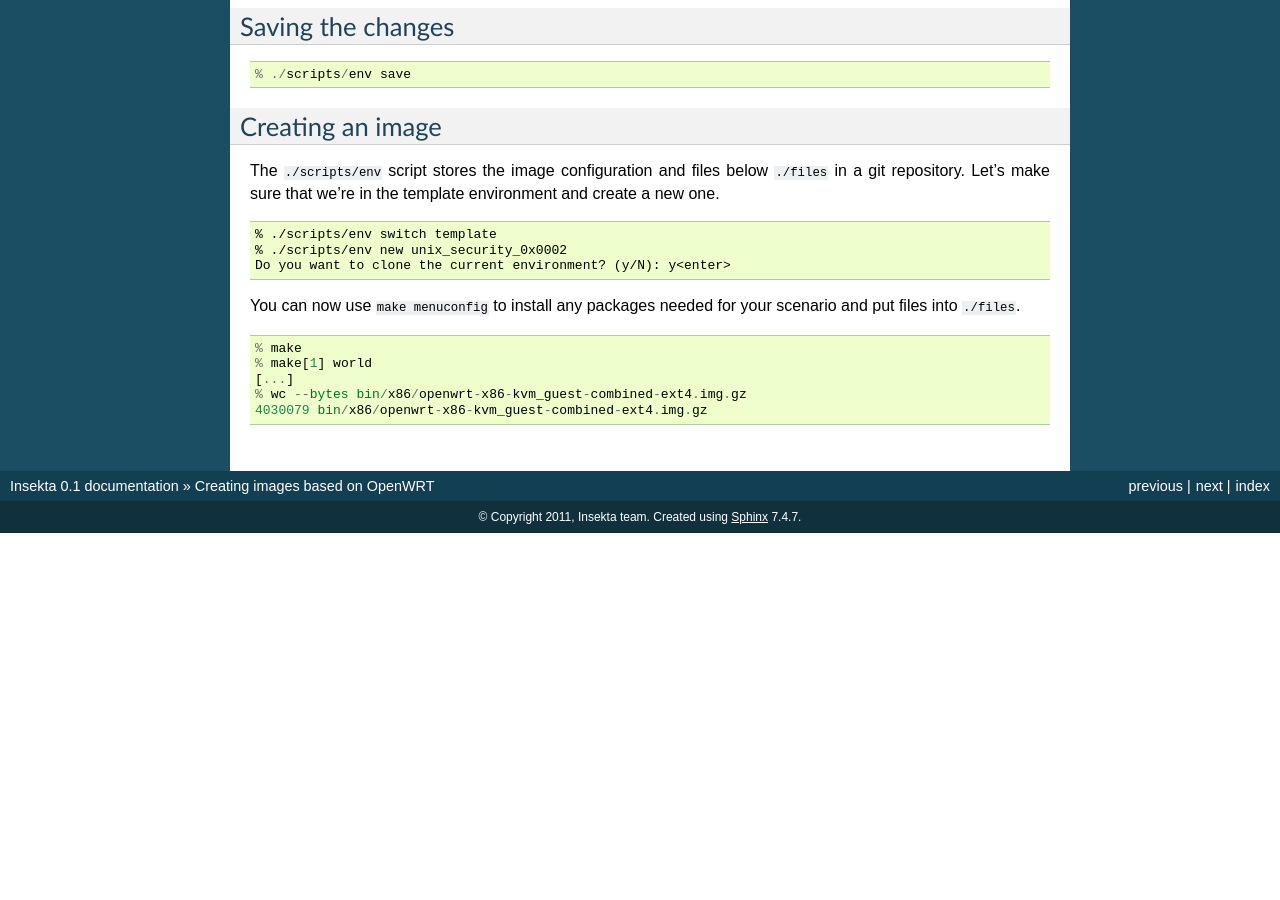
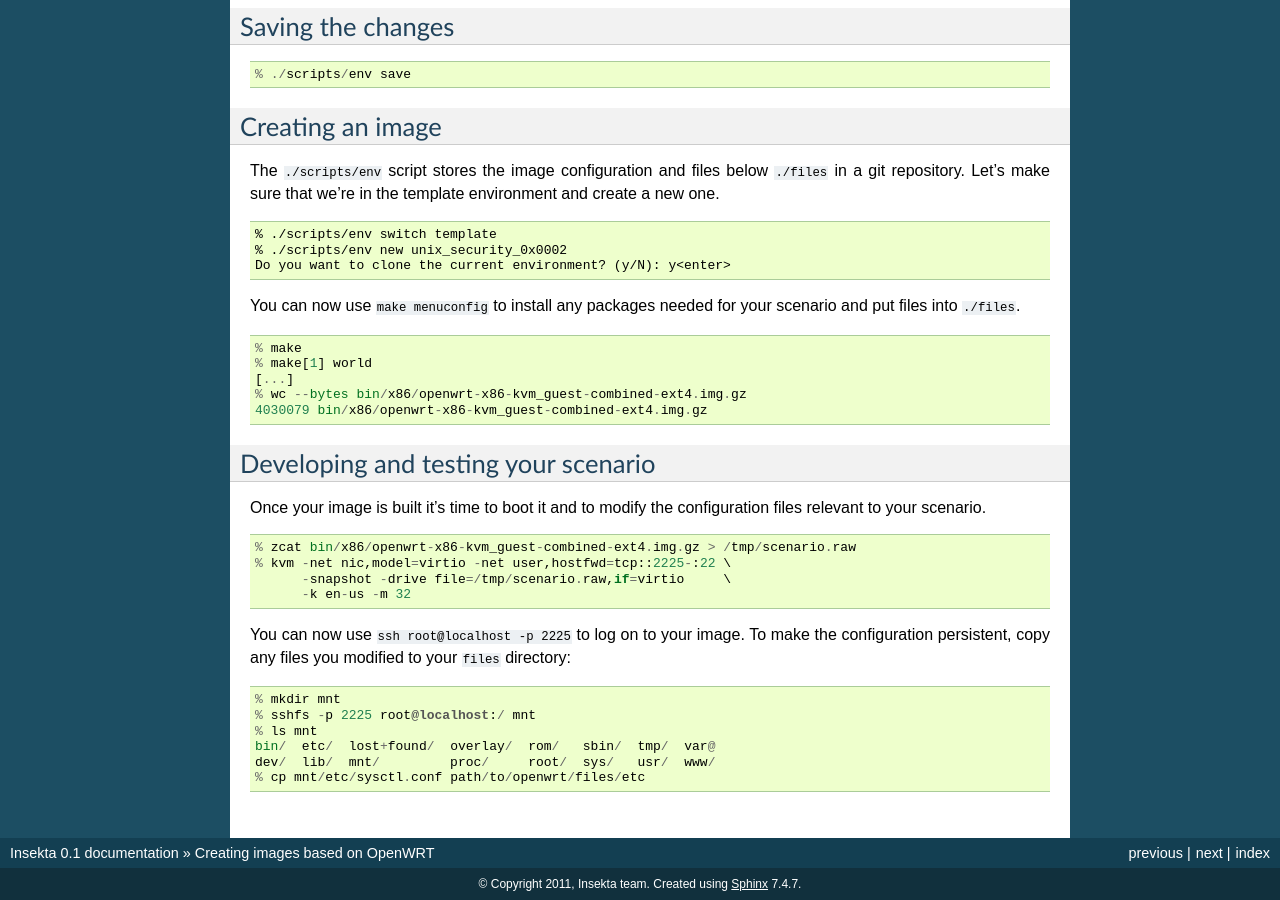
Before and after one commit to teythoon/Insekta, a Sphinx documentation site: the page built from docs/openwrt-images.rst, in a window 1280 px wide and 900 px high, scrolled down 1455 px. Built offline with Sphinx 7.4.7, drawn with Linux system fonts in a browser that asks for light colours; pages that are not in the unit, such as notebooks, are missing from menus; before the commit the page ends 1988 px from its top, so only the background shows below that; some of the changed text lies outside the part shown.

Commit message:
Document how to start the image and make changes persistent
Signed-off-by: Justus Winter <4winter@informatik.uni-hamburg.de>

```diff
--- a/docs/openwrt-images.rst
+++ b/docs/openwrt-images.rst
@@ -119,3 +119,29 @@ your scenario and put files into ``./files``.
    [...]
    % wc --bytes bin/x86/openwrt-x86-kvm_guest-combined-ext4.img.gz
    4030079 bin/x86/openwrt-x86-kvm_guest-combined-ext4.img.gz
+
+Developing and testing your scenario
+------------------------------------
+
+Once your image is built it's time to boot it and to modify the
+configuration files relevant to your scenario.
+
+::
+
+   % zcat bin/x86/openwrt-x86-kvm_guest-combined-ext4.img.gz > /tmp/scenario.raw
+   % kvm -net nic,model=virtio -net user,hostfwd=tcp::2225-:22 \
+         -snapshot -drive file=/tmp/scenario.raw,if=virtio     \
+         -k en-us -m 32
+
+You can now use ``ssh root@localhost -p 2225`` to log on to your
+image. To make the configuration persistent, copy any files you
+modified to your ``files`` directory:
+
+::
+
+   % mkdir mnt
+   % sshfs -p 2225 root@localhost:/ mnt
+   % ls mnt
+   bin/  etc/  lost+found/  overlay/  rom/   sbin/  tmp/  var@
+   dev/  lib/  mnt/         proc/     root/  sys/   usr/  www/
+   % cp mnt/etc/sysctl.conf path/to/openwrt/files/etc
```
